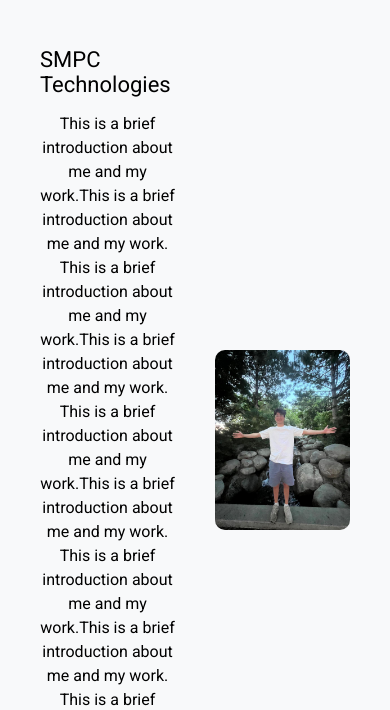
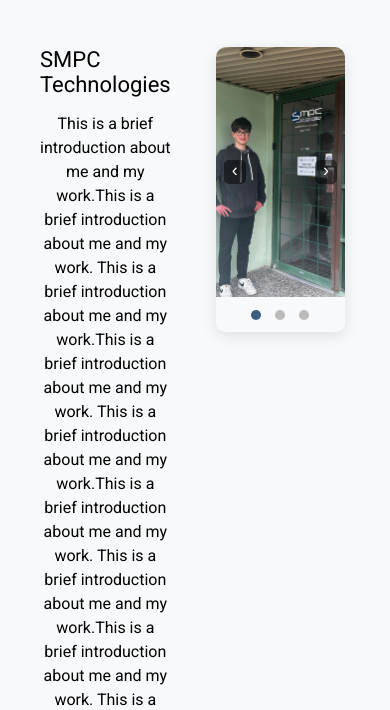
Before and after one commit to leonard0005/portfolio, a plain HTML site: page work.html in a window 390 px wide. Shown: the part 134-844 px from the top of the page. Drawn offline with Linux system fonts and the light colour scheme.

Commit message:
work photos carousel. Fixed header global button affecting other buttons problem.

```diff
--- a/css/header.css
+++ b/css/header.css
@@ -36,7 +36,9 @@ nav {
   padding-right: 20px;
 }
 
-button {
+.header > nav > .desktop-nav button,
+.header button:not(.mobile-nav-btn):not(.hamburger-btn),
+nav button:not(.mobile-nav-btn):not(.hamburger-btn) {
   background-color: transparent;
   color: var(--background-color);
   border: 1.5px solid var(--background-color);
@@ -51,7 +53,9 @@ button {
   transition: transform 0.2s ease-in-out, box-shadow 0.2s ease-in-out;
 }
 
-button:hover {
+.header > nav > .desktop-nav button:hover,
+.header button:not(.mobile-nav-btn):not(.hamburger-btn):hover,
+nav button:not(.mobile-nav-btn):not(.hamburger-btn):hover {
   transform: translateY(-3px);
   box-shadow: 0 4px 8px rgba(0, 0, 0, 0.25);
 }
--- /dev/null
+++ b/css/photo-slider.css
@@ -0,0 +1,131 @@
+/* Add this to your work.css */
+.photo-slider {
+  flex: 1;
+  position: relative;
+  max-width: 600px;
+  height: 100%;
+  margin: 0 auto;
+  background: #fff;
+  border-radius: 10px;
+  overflow: hidden;
+  box-shadow: 0 4px 15px rgba(0, 0, 0, 0.1);
+  margin-right: 45px;
+}
+
+.slider-container {
+  position: relative;
+  height: 400px;
+  overflow: hidden;
+}
+
+.slide {
+  position: absolute;
+  top: 0;
+  left: 0;
+  width: 100%;
+  height: 100%;
+  opacity: 0;
+  transition: opacity 0.5s ease-in-out;
+}
+
+.slide.active {
+  opacity: 1;
+}
+
+.slide img {
+  width: 100%;
+  height: 100%;
+  object-fit: cover;
+}
+
+/* Navigation arrows */
+.slider-btn {
+  position: absolute;
+  top: 44%;      /* Center vertically = (height of slider container) /
+                                          (height slider container + height dot container) */
+  transform: translateY(-50%);
+  background: rgba(0, 0, 0, 0.5);
+  color: white;
+  border: none;
+  font-size: 24px;
+  padding: 0px 10px 3px 10px;
+  cursor: pointer;
+  border-radius: 5px;
+  transition: background 0.3s ease;
+  z-index: 10;
+  margin: 0;
+
+  display: flex;
+  align-items: center;
+  justify-content: center;
+}
+
+.slider-btn:hover {
+  background: rgba(0, 0, 0, 0.8);
+}
+
+.prev-btn {
+  left: 15px;
+}
+
+.next-btn {
+  right: 15px;
+}
+
+/* Dots indicator */
+.slider-dots {
+  display: flex;
+  align-items: center;
+  justify-content: center;
+  padding: 15px;
+  background: var(--background-color);
+  height: 20px;
+}
+
+.dot {
+  height: 12px;
+  width: 12px;
+  margin: 0 8px;
+  background-color: #bbb;
+  border-radius: 50%;
+  display: inline-block;
+  cursor: pointer;
+  transition: background-color 0.3s ease;
+}
+
+.dot.active,
+.dot:hover {
+  background-color: var(--primary-color);
+  border-radius: 50%;
+}
+
+/* Mobile responsive */
+@media (max-width: 600px) {
+  .slider-container {
+    height: 250px;
+  }
+
+  .slider-btn {
+    font-size: 18px;
+    padding: 0px 8px 3px 8px;
+  }
+
+  .slider-dots {
+    padding: 10px; /* Reduce padding on mobile */
+    height: 15px; /* Reduce height on mobile */
+  }
+
+  .dot {
+    height: 10px; /* Smaller dots on mobile */
+    width: 10px;
+    margin: 0 7px; /* Less spacing between dots */
+  }
+
+  .prev-btn {
+  left: 8px;
+  }
+
+  .next-btn {
+  right: 8px;
+  }
+}
--- a/css/work.css
+++ b/css/work.css
@@ -26,7 +26,7 @@
   display: flex;
   flex-direction: column;
   align-items: center;
-  margin-right: 40px;
+  margin-right: 45px;
   padding-left: 40px;
 }
 
--- a/js/script.js
+++ b/js/script.js
@@ -44,3 +44,78 @@ document.addEventListener('DOMContentLoaded', setContentPosition);
 
 // Run on window resize to handle responsive changes
 window.addEventListener('resize', setContentPosition);
+
+
+
+
+
+
+// SLIDER
+// Add this to your script.js
+let currentSlideIndex = 1;
+
+function changeSlide(direction) {
+  showSlide(currentSlideIndex += direction);
+}
+
+function currentSlide(slideIndex) {
+  showSlide(currentSlideIndex = slideIndex);
+}
+
+function showSlide(slideIndex) {
+  const slides = document.querySelectorAll('.slide');
+  const dots = document.querySelectorAll('.dot');
+
+  if (slideIndex > slides.length) {
+    currentSlideIndex = 1;
+  }
+  if (slideIndex < 1) {
+    currentSlideIndex = slides.length;
+  }
+
+  // Hide all slides
+  slides.forEach(slide => slide.classList.remove('active'));
+  dots.forEach(dot => dot.classList.remove('active'));
+
+  // Show current slide
+  slides[currentSlideIndex - 1].classList.add('active');
+  dots[currentSlideIndex - 1].classList.add('active');
+}
+
+// Auto-play functionality (optional)
+function autoSlide() {
+  currentSlideIndex++;
+  showSlide(currentSlideIndex);
+}
+
+// Uncomment to enable auto-play every 5 seconds
+// setInterval(autoSlide, 5000);
+
+// Touch/swipe support for mobile  *maybe it doesnt work (at least on desktop)*
+let startX = 0;
+let endX = 0;
+
+document.querySelector('.slider-container').addEventListener('touchstart', (e) => {
+  startX = e.touches[0].clientX;
+});
+
+document.querySelector('.slider-container').addEventListener('touchend', (e) => {
+  endX = e.changedTouches[0].clientX;
+  handleSwipe();
+});
+
+function handleSwipe() {
+  const threshold = 50;
+  const diff = startX - endX;
+
+  if (Math.abs(diff) > threshold) {
+    if (diff > 0) {
+      changeSlide(1); // Swipe left - next slide
+    } else {
+      changeSlide(-1); // Swipe right - previous slide
+    }
+  }
+}
+
+
+//end of slider
--- a/work.html
+++ b/work.html
@@ -14,6 +14,7 @@
   <link rel="stylesheet" href="css/header.css">
   <link rel="stylesheet" href="css/work.css">
   <link rel="stylesheet" href="css/footer.css">
+  <link rel="stylesheet" href="css/photo-slider.css">
 
   <script src="js/script.js"></script>
 
@@ -72,9 +73,29 @@
 
       </div>
 
-      <!-- grid?? -->
-      <div class="personal-image-div">
-        <img class="personal-image" src="images/personal-image.jpg" alt="Personal Image">
+      <div class="photo-slider">
+        <div class="slider-container">
+          <div class="slide active">
+            <img src="images/work/1-1.jpg" alt="SMPC Technologies - Image 1">
+          </div>
+          <div class="slide">
+            <img src="images/work/1-2.jpg" alt="SMPC Technologies - Image 2">
+          </div>
+          <div class="slide">
+            <img src="images/work/1-3.jpg" alt="SMPC Technologies - Image 3">
+          </div>
+        </div>
+
+        <!-- Navigation arrows -->
+        <button class="slider-btn prev-btn" onclick="changeSlide(-1)">‹</button>
+        <button class="slider-btn next-btn" onclick="changeSlide(1)">›</button>
+
+        <!-- Dots indicator -->
+        <div class="slider-dots">
+          <span class="dot active" onclick="currentSlide(1)"></span>
+          <span class="dot" onclick="currentSlide(2)"></span>
+          <span class="dot" onclick="currentSlide(3)"></span>
+        </div>
       </div>
 
     </div>
```
Also changed, not shown: images/work/1-1.jpg (added), images/work/1-2.jpg (added), images/work/1-3.jpg (added), images/work/1-4.jpg (added).
